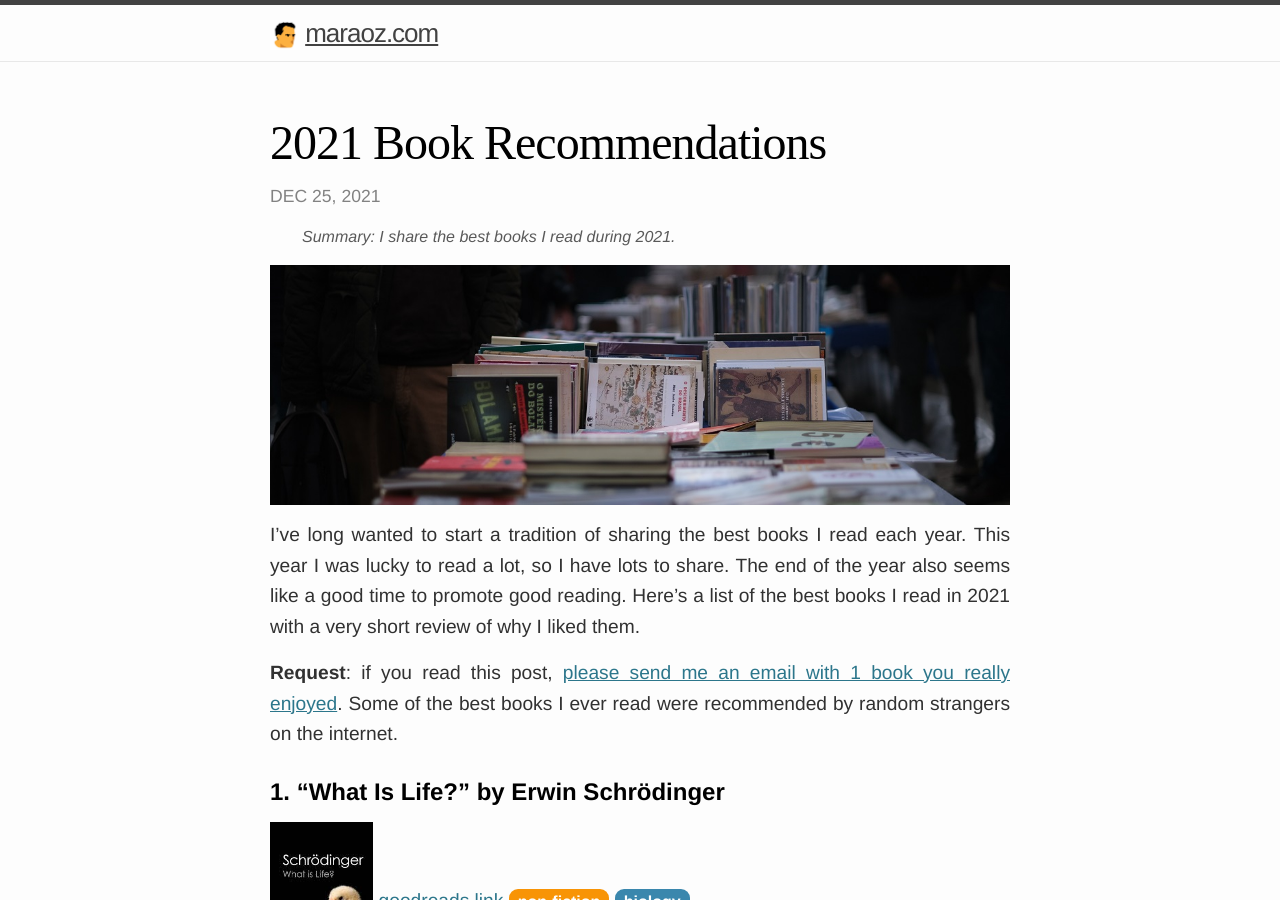
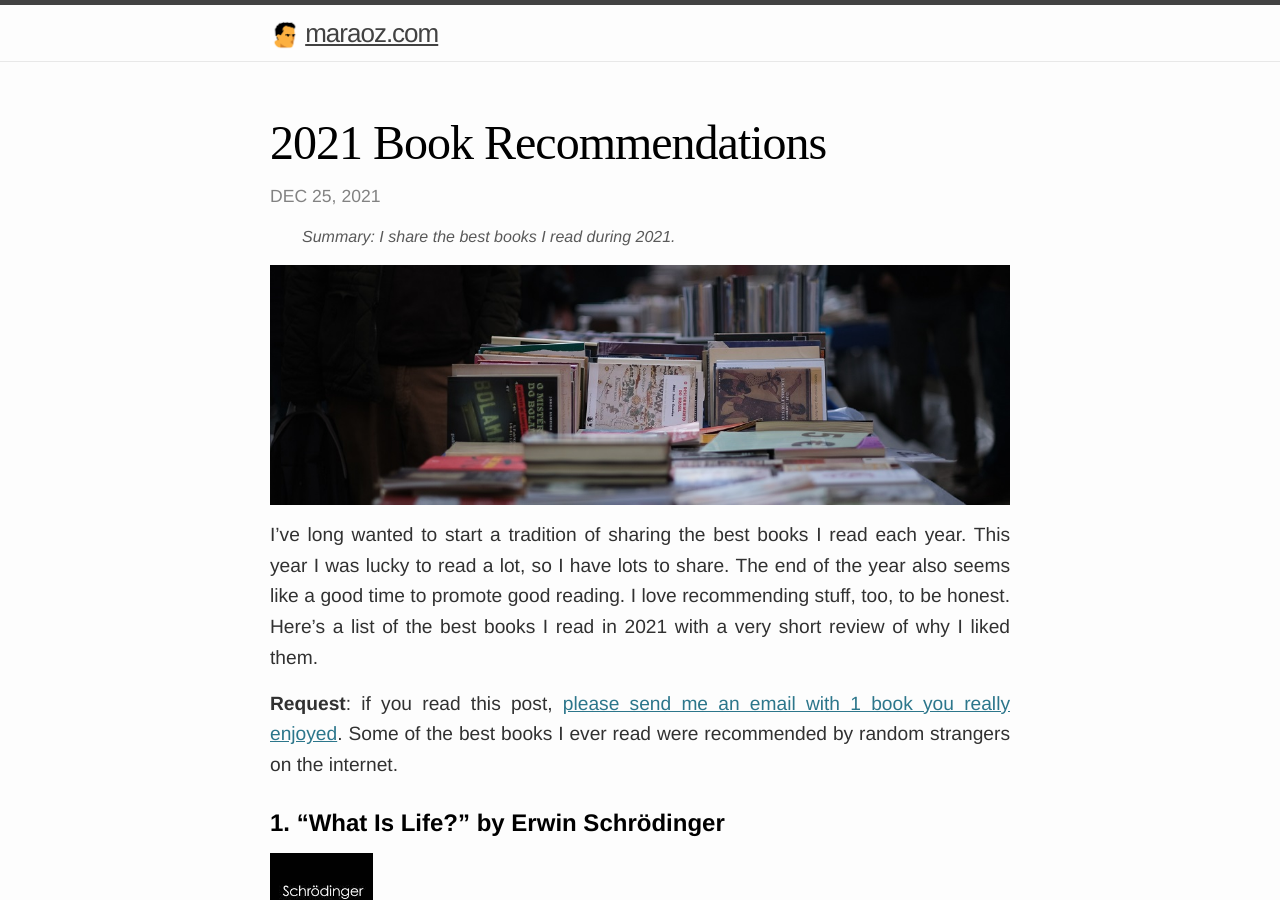
Before and after one commit to tobyornottobe/maraoz.github.io, a Jekyll site: the page built from _posts/2021-12-25-books-2021.md, in a window 1280 px wide and 900 px high. Built offline with Jekyll 4.4.1, drawn with Linux system fonts in a browser that asks for light colours.

Commit message:
Update 2021-12-25-books-2021.md

```diff
--- a/_posts/2021-12-25-books-2021.md
+++ b/_posts/2021-12-25-books-2021.md
@@ -10,7 +10,7 @@
 </figure>
 <img class="cover" src="/img/books-2021/cover.jpg">
 
-I've long wanted to start a tradition of sharing the best books I read each year. This year I was lucky to read a lot, so I have lots to share. The end of the year also seems like a good time to promote good reading. Here's a list of the best books I read in 2021 with a very short review of why I liked them.
+I've long wanted to start a tradition of sharing the best books I read each year. This year I was lucky to read a lot, so I have lots to share. The end of the year also seems like a good time to promote good reading. I love recommending stuff, too, to be honest. Here's a list of the best books I read in 2021 with a very short review of why I liked them.
 
 **Request**: if you read this post, [please send me an email with 1 book you really enjoyed](mailto:books@maraoz.com). Some of the best books I ever read were recommended by random strangers on the internet.
 
```
